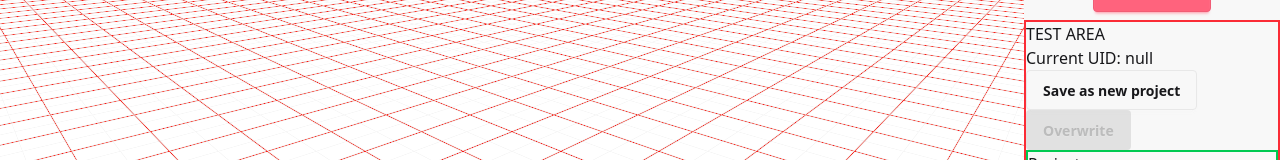
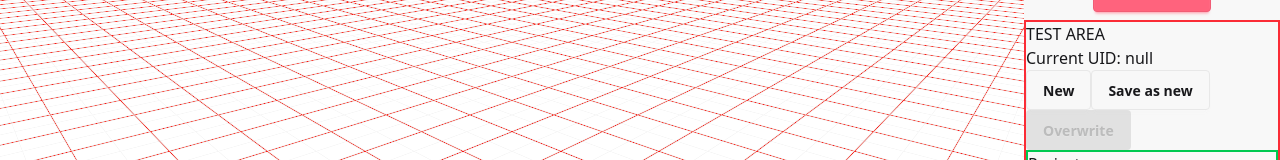
Before and after one commit to eisterman/react-three-test, a React (Vite) app: page / in a window 1280 px wide. Shown: the part 196-356 px from the top of the page. Built offline with nearby package versions, Linux system fonts and the light colour scheme.

Commit message:
Properly handle map reset

```diff
--- a/src/components/Sidebar.tsx
+++ b/src/components/Sidebar.tsx
@@ -10,11 +10,11 @@ function ProjInList({ uid }: { uid: string }) {
   const backendGetByUid = useBackendStore((state) => state.getByUid);
   const deleteProject = useBackendStore((state) => state.deleteProject);
   return (
-    <li className='flex flex-row gap-2 items-center justify-between'>
+    <li className='flex flex-row gap-2 items-center justify-between my-1 py-1 border '>
       <p>{uid}</p>
-      <div>
+      <div className='mx-2'>
         <button
-          className='btn btn-sm btn-info'
+          className='btn btn-sm btn-info w-full'
           onClick={() => {
             const proj = backendGetByUid(uid);
             setProject(proj, uid);
@@ -22,11 +22,20 @@ function ProjInList({ uid }: { uid: string }) {
         >
           Open
         </button>
-        <button className='btn btn-sm btn-error' onClick={() => deleteProject(uid)}>
+        <button className='btn btn-sm btn-error w-full' onClick={() => deleteProject(uid)}>
           Delete
         </button>
       </div>
     </li>
+  );
+}
+
+function NewProjectBtn() {
+  const resetProject = useProjectStore((state) => state.reset);
+  return (
+    <button className='btn' onClick={resetProject}>
+      New
+    </button>
   );
 }
 
@@ -40,7 +49,7 @@ function SaveProjectBtn() {
   }
   return (
     <button className='btn' onClick={doSave}>
-      Save as new project
+      Save as new
     </button>
   );
 }
@@ -72,6 +81,7 @@ function TestArea() {
       <p>TEST AREA</p>
       <p>Current UID: {remoteUid ?? 'null'}</p>
       <div>
+        <NewProjectBtn />
         <SaveProjectBtn />
         <OverwriteProjectBtn />
       </div>
--- a/src/components/ThreeCanvas.tsx
+++ b/src/components/ThreeCanvas.tsx
@@ -22,13 +22,16 @@ function MapBase() {
   const [texture, setTexture] = useState<Texture | null>(null);
 
   useEffect(() => {
-    if (mapRectangle === null) return;
+    if (mapRectangle === null) {
+      setTexture(null);
+    } else {
       fetchMapObjUrl(mapRectangle)
         .then((url) => {
           const loader = new TextureLoader();
           setTexture(loader.load(url));
         })
         .catch((err) => console.error(err));
+    }
   }, [mapRectangle]);
 
   return texture === null ? null : (
--- a/src/stores/useProjectStore.ts
+++ b/src/stores/useProjectStore.ts
@@ -13,7 +13,8 @@ export const useProjectStore = create(
       cubes: [] as (Cube & { uid: string })[],
       remoteUid: null as string | null,
     },
-    (set, get) => ({
+    (set, get, store) => ({
+      reset: () => set(store.getInitialState()),
       getProject: (): Project & { remoteUid: string | null } => {
         const state = get();
         return { mapRectangle: state.mapRectangle, cubes: state.cubes, remoteUid: state.remoteUid };
```
Lines whose indentation alone changed are shown as unchanged.
